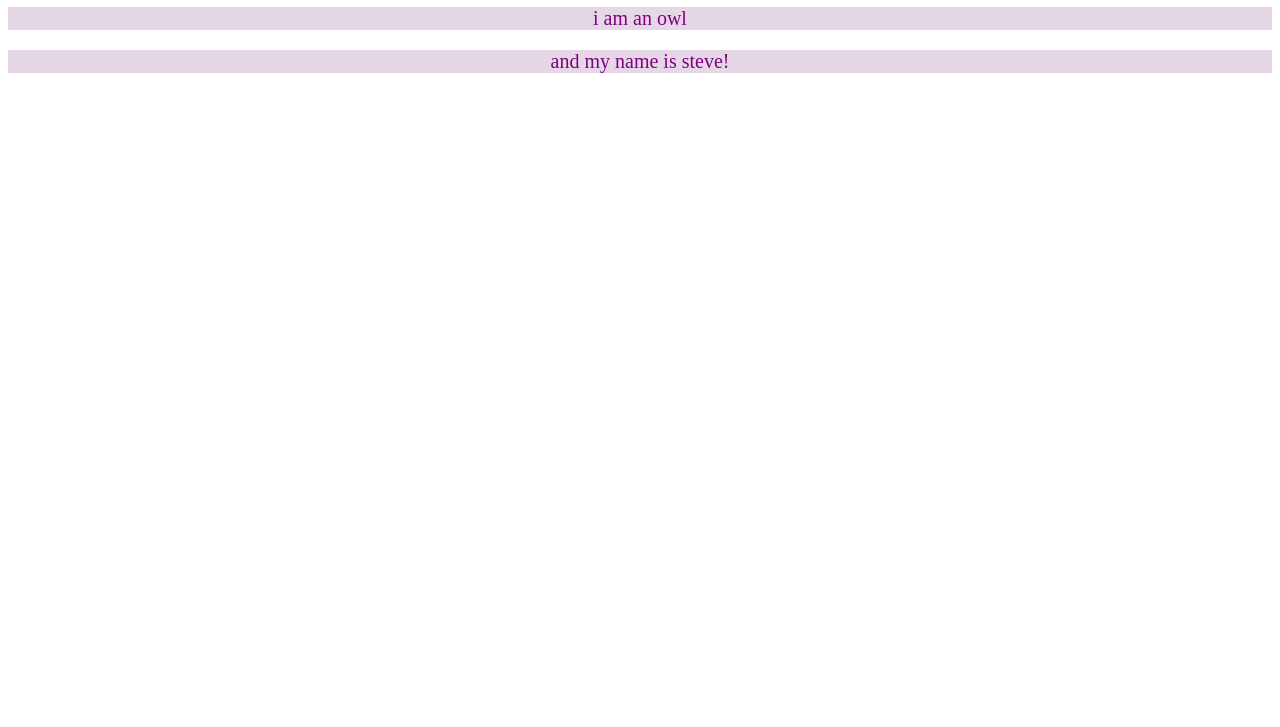
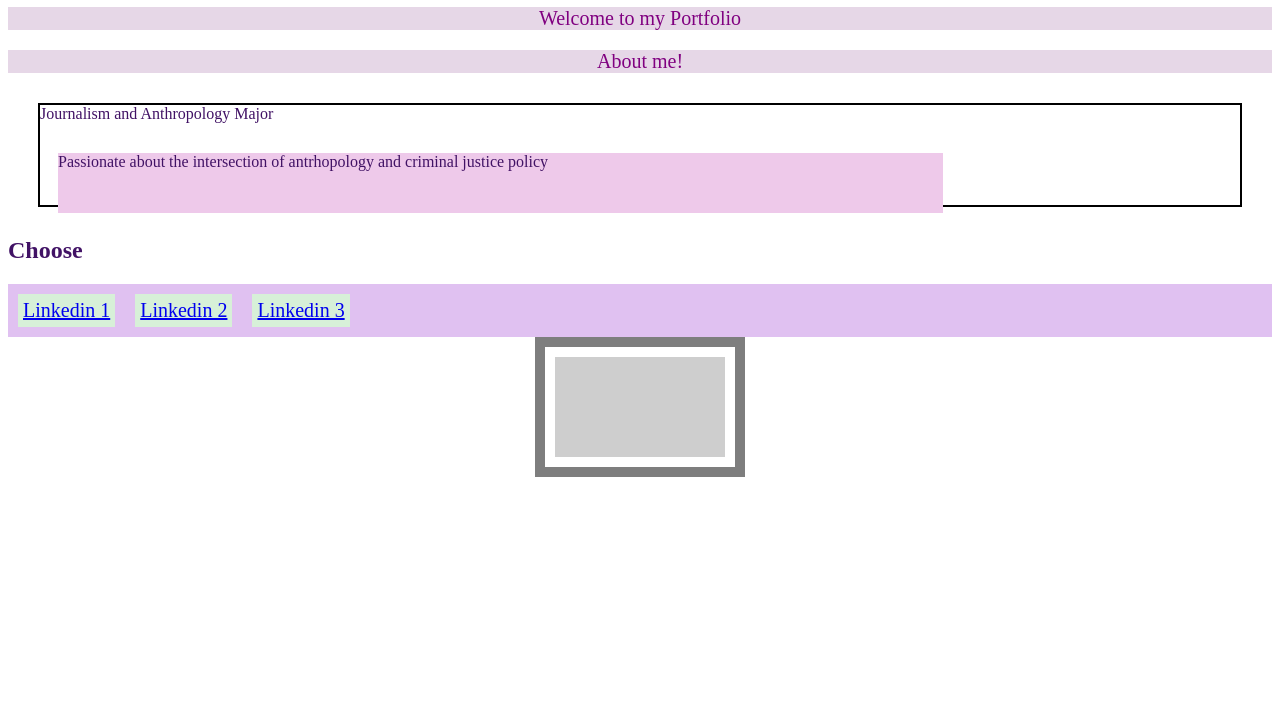
Before and after one commit to lealevine/interactives, a plain HTML site: page index.html in a window 1280 px wide. Shown: the part 73-800 px from the top of the page. Drawn offline with Linux system fonts and the light colour scheme; grey boxes are pictures that could not be loaded.

Commit message:
Update index.html

```diff
--- a/index.html
+++ b/index.html
@@ -1,19 +1,78 @@
 <!DOCTYPE html>
 <html>
-<head>
- <!--EXTERNAL EXAMPLE-->
-    <head>
-        <link rel="stylesheet" href="style.css">
-    </head>
 <!--INTERNAL EXAMPLE-->
 <style>
 body {color: rgb(65, 18, 101);}
 h1 {color: rgb(13, 59, 11);}
 p {color: rgb(0, 128, 53)}
+img {
+    opacity: 0.5;
+}
+img:hover {
+  opacity: 1.0;
+}
+img#cat {
+  border: 10px solid black;
+  padding: 10px;
+  display: block;
+  margin-left: auto;
+  margin-right: auto;
+}
+.container {
+  position: relative;
+}
+.black-box {
+  position: relative;
+  z-index: 1;
+  border: 2px solid black;
+  height: 100px;
+  margin: 30px;
+}
+.purple-box {
+  position: absolute;
+  z-index: 3;
+  background: rgb(238, 201, 234);
+  height: 60px;
+  width: 70%;
+  left: 50px;
+  top: 50px;
+  overflow: visible;
+}
+.flex-container {
+  display: flex;
+  background-color: rgb(224, 193, 241);
+}
+.flex-container > div {
+  background-color: #d7f0d8;
+  margin: 10px;
+  padding: 5px;
+  font-size: 20px;
+}
 </style>
+<body>
+    <head>
+<!--EXTERNAL EXAMPLE + Font -->
+        <link rel="stylesheet" href="style.css">
+    </head>
 <!--INLINE EXAMPLE-->
-<body>
-    <h1 style="color:rgb(16, 72, 22);"> this is going to be a great day </h1>
-    <p style="color:purple;"> i am an owl</p>
-    <p style="color:purple;"> and my name is steve!</p>
+    <h1 style="color:rgb(16, 72, 22);">Lea Levine</h1>
+    <p style="color:purple;"> Welcome to my Portfolio</p>
+    <p style="color:purple;">About me!</p>
+
+    <div class="container">
+        <div class="black-box">Journalism and Anthropology Major</div>
+        <div class="purple-box">Passionate about the intersection of antrhopology and criminal justice policy
+        </div>
+<!--LINK + Flex Box EXAMPLE-->
+    <h2>Choose</h2>
+    <div class="flex-container">
+        <div><a href="https://images.unsplash.com/photo-1728233363803-88a1226bf91d?q=80&w=1886&auto=format&fit=crop&ixlib=rb-4.0.3&ixid=M3wxMjA3fDB8MHxwaG90by1wYWdlfHx8fGVufDB8fHx8fA%3D%3D">Linkedin 1</a></div>
+        <div><a href="https://images.unsplash.com/photo-1728233363803-88a1226bf91d?q=80&w=1886&auto=format&fit=crop&ixlib=rb-4.0.3&ixid=M3wxMjA3fDB8MHxwaG90by1wYWdlfHx8fGVufDB8fHx8fA%3D%3D">Linkedin 2</a></div>
+        <div><a href="https://images.unsplash.com/photo-1728233363803-88a1226bf91d?q=80&w=1886&auto=format&fit=crop&ixlib=rb-4.0.3&ixid=M3wxMjA3fDB8MHxwaG90by1wYWdlfHx8fGVufDB8fHx8fA%3D%3D">Linkedin 3</a></div>
+      </div>
+<!--IMG-->
+<img id = "cat"
+    src="https://placecats.com/g/300/200" alt="if i were a cat..." width="170" height="100">
+
 </body>
+</html>
```
